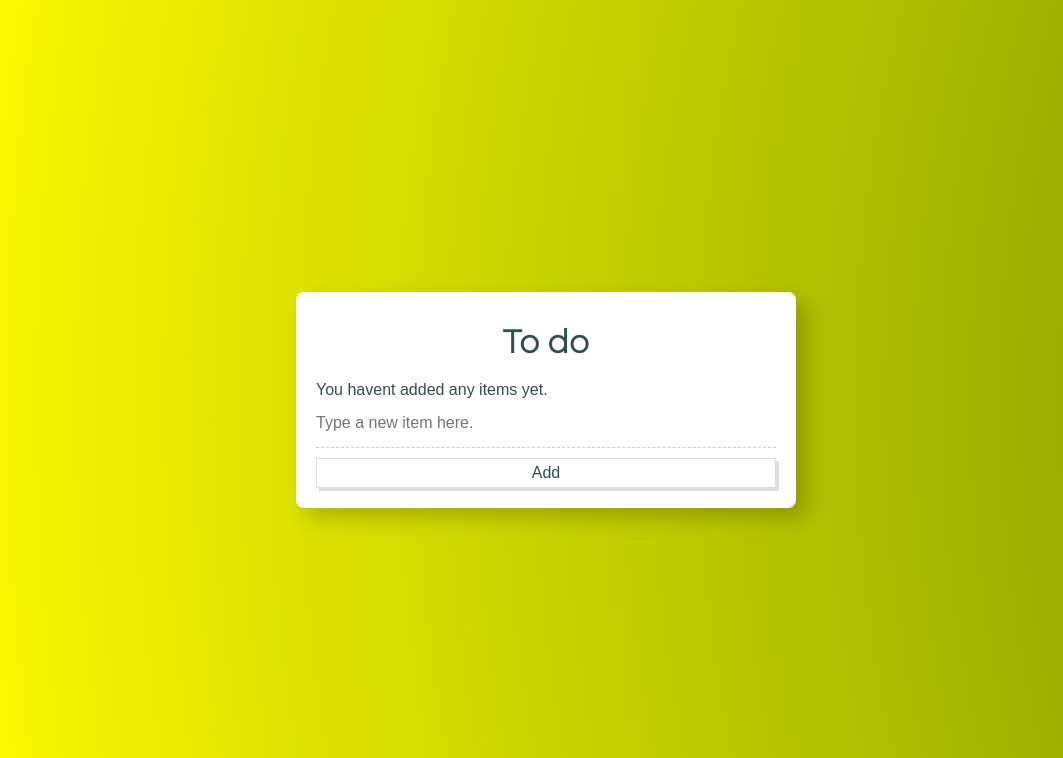
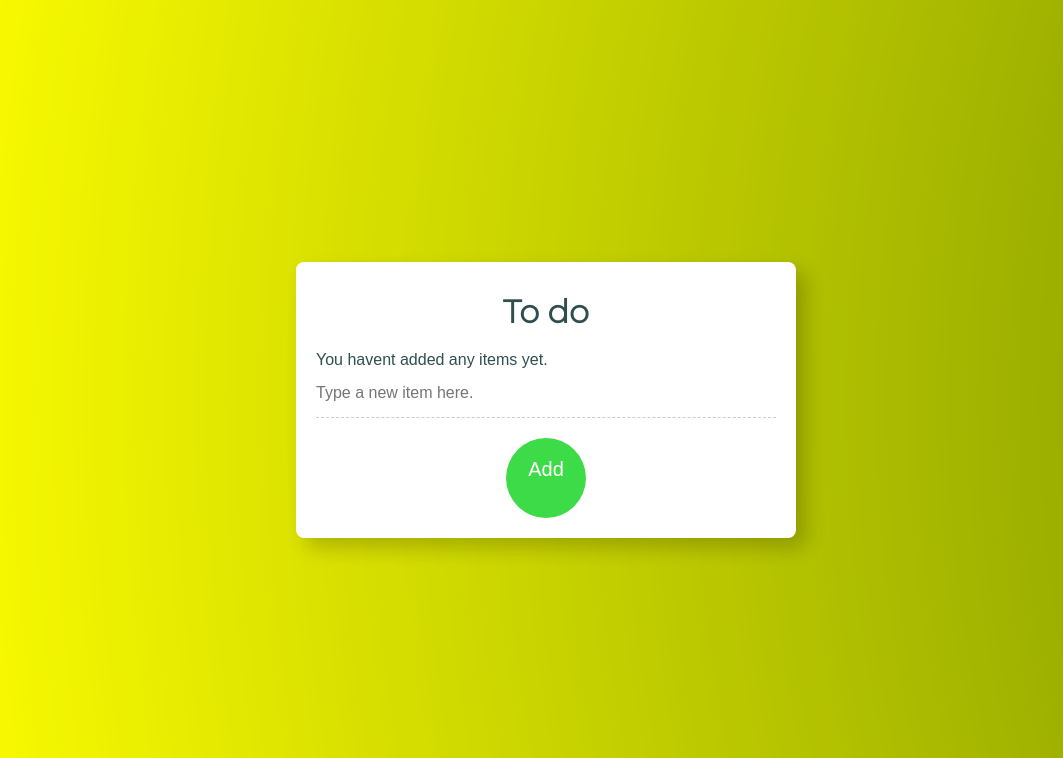
Before and after one commit to alejandracabeza/To-do-in-PHP, a PHP site: page / in a window 1280 px wide. Shown: the top 758 px of the page, without its empty margins (94-1157 px from the left). Run offline with PHP 8.4, Linux system fonts and the light colour scheme; data that the repository does not hold is empty.

Commit message:
submit button style

```diff
--- a/css/main.css
+++ b/css/main.css
@@ -105,7 +105,8 @@ padding: 15px 0;
 }
 
 input{
-    width: 100%;;
+    width: 100%;
+    margin-bottom: 20px;
 }
 
 .input:focus{
@@ -127,11 +128,20 @@ input{
 /* Submit button*/
 
 .submit{
-    background-color: #fff;
-    padding: 5px 10px;
-    border: 1px solid #ddd;
-    width: 100%;
-    margin-top: 10px;
+    background-color:#3ddb48;
+    color:white;
+    padding: 20px;
+    text-align: center;
+    text-decoration: none;
+    display: grid;
+    font-size: 20px;
+    width: 80px;
+    height: 80px;
+    margin:auto;
+    border-radius: 100%;
+    border:none;
+}
 
-    box-shadow: 3px 3px 0 #ddd
+.submit:focus{
+    outline: none;
 }
--- a/index.php
+++ b/index.php
@@ -52,7 +52,8 @@
 
             <form class="item-add" action="add.php" method="post">
                 <input type="text" name="name" placeholder="Type a new item here." class="input" auocomplete="off" required>
-                <input type="submit" value="Add" class="submit">
+                <!-- <input type="submit" value="Add" class="submit"> -->
+                <button class="submit">Add</button>
             </form>
         </div>
     </div>
```
